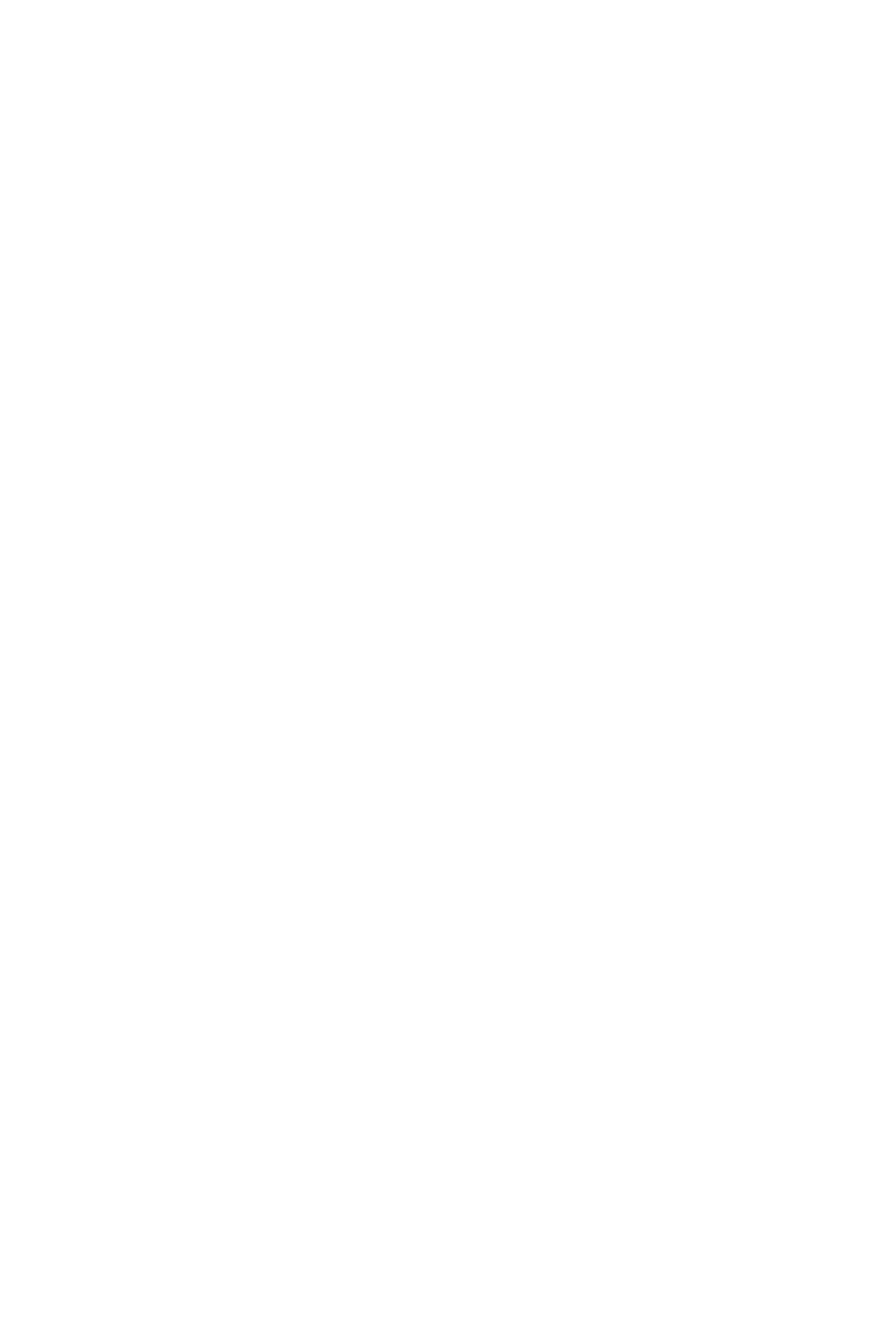
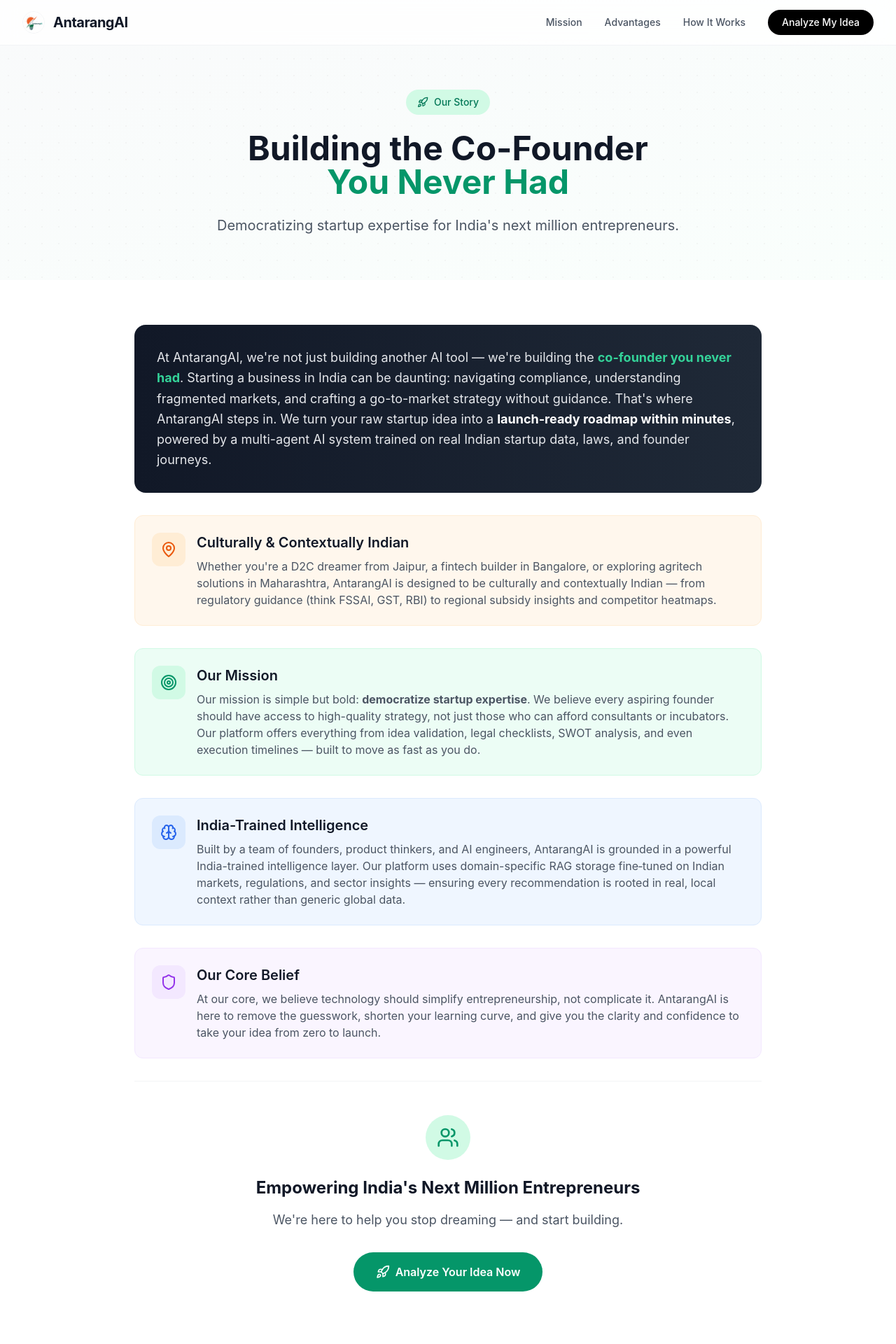
Before and after one commit to rakeshreddyd56/antarangai, a React (Vite) app: page /about in a window 1280 px wide. Before the commit this address had no page. Shown: the top 1920 px of the page at 70% size. Before the commit the page ends 800 px from the top, so only its background shows below. Built offline with nearby package versions, Linux system fonts and the light colour scheme.

Commit message:
Add About Us page with company mission and story

```diff
--- a/src/App.tsx
+++ b/src/App.tsx
@@ -9,6 +9,7 @@
 import Privacy from './pages/Privacy';
 import Cookies from './pages/Cookies';
 import Legal from './pages/Legal';
+import About from './pages/About';
 import ScrollToTop from './components/ScrollToTop';
 
 const LandingPage = () => (
@@ -30,6 +31,7 @@
       <ScrollToTop />
       <Routes>
         <Route path="/" element={<LandingPage />} />
+        <Route path="/about" element={<About />} />
         <Route path="/terms" element={<Terms />} />
         <Route path="/privacy" element={<Privacy />} />
         <Route path="/cookies" element={<Cookies />} />
--- a/src/components/Footer.tsx
+++ b/src/components/Footer.tsx
@@ -23,7 +23,7 @@
           <div>
             <h4 className="font-bold text-gray-900 mb-4">Company</h4>
             <ul className="space-y-2 text-sm text-gray-600">
-              <li><a href="#" className="hover:text-primary transition-colors">About Us</a></li>
+              <li><Link to="/about" className="hover:text-primary transition-colors">About Us</Link></li>
               <li><a href="#" className="hover:text-primary transition-colors">Blog</a></li>
               <li><a href="#" className="hover:text-primary transition-colors">Contact</a></li>
             </ul>
--- /dev/null
+++ b/src/pages/About.tsx
@@ -0,0 +1,134 @@
+import { motion } from 'framer-motion';
+import { Rocket, Target, Users, Brain, MapPin, Shield } from 'lucide-react';
+import Navbar from '../components/Navbar';
+import Footer from '../components/Footer';
+
+const About = () => {
+  return (
+    <div className="min-h-screen flex flex-col bg-white">
+      <Navbar />
+
+      {/* Hero Section */}
+      <div className="relative pt-32 pb-16 px-4 sm:px-6 lg:px-8 bg-gradient-to-br from-gray-50 to-emerald-50/30 overflow-hidden">
+        {/* Background Pattern */}
+        <div className="absolute inset-0 opacity-[0.03]" style={{ backgroundImage: 'radial-gradient(#000 1px, transparent 1px)', backgroundSize: '24px 24px' }}></div>
+
+        <div className="max-w-4xl mx-auto text-center relative z-10">
+          <motion.div
+            initial={{ opacity: 0, y: 20 }}
+            animate={{ opacity: 1, y: 0 }}
+            transition={{ duration: 0.6 }}
+          >
+            <span className="inline-flex items-center gap-2 px-4 py-2 bg-emerald-100 text-emerald-700 rounded-full text-sm font-medium mb-6">
+              <Rocket size={16} />
+              Our Story
+            </span>
+            <h1 className="text-4xl md:text-5xl font-bold text-gray-900 mb-6 leading-tight">
+              Building the Co-Founder <br className="hidden md:block" />
+              <span className="text-emerald-600">You Never Had</span>
+            </h1>
+            <p className="text-xl text-gray-600 max-w-2xl mx-auto">
+              Democratizing startup expertise for India's next million entrepreneurs.
+            </p>
+          </motion.div>
+        </div>
+      </div>
+
+      {/* Main Content */}
+      <div className="flex-grow py-16 px-4 sm:px-6 lg:px-8">
+        <div className="max-w-4xl mx-auto">
+
+          <motion.div
+            initial={{ opacity: 0, y: 20 }}
+            animate={{ opacity: 1, y: 0 }}
+            transition={{ duration: 0.6, delay: 0.2 }}
+            className="prose prose-lg max-w-none text-gray-600 space-y-8"
+          >
+            {/* Opening */}
+            <div className="bg-gradient-to-r from-gray-900 to-gray-800 text-white p-8 rounded-2xl -mx-4 sm:mx-0">
+              <p className="text-lg leading-relaxed text-gray-200 m-0">
+                At AntarangAI, we're not just building another AI tool — we're building the <strong className="text-emerald-400">co-founder you never had</strong>. Starting a business in India can be daunting: navigating compliance, understanding fragmented markets, and crafting a go-to-market strategy without guidance. That's where AntarangAI steps in. We turn your raw startup idea into a <strong className="text-white">launch-ready roadmap within minutes</strong>, powered by a multi-agent AI system trained on real Indian startup data, laws, and founder journeys.
+              </p>
+            </div>
+
+            {/* India Focus */}
+            <div className="flex items-start gap-4 p-6 bg-orange-50 rounded-xl border border-orange-100">
+              <div className="w-12 h-12 bg-orange-100 rounded-xl flex items-center justify-center flex-shrink-0">
+                <MapPin className="text-orange-600" size={24} />
+              </div>
+              <div>
+                <h3 className="text-xl font-semibold text-gray-900 mt-0 mb-2">Culturally & Contextually Indian</h3>
+                <p className="m-0 text-gray-600">
+                  Whether you're a D2C dreamer from Jaipur, a fintech builder in Bangalore, or exploring agritech solutions in Maharashtra, AntarangAI is designed to be culturally and contextually Indian — from regulatory guidance (think FSSAI, GST, RBI) to regional subsidy insights and competitor heatmaps.
+                </p>
+              </div>
+            </div>
+
+            {/* Mission */}
+            <div className="flex items-start gap-4 p-6 bg-emerald-50 rounded-xl border border-emerald-100">
+              <div className="w-12 h-12 bg-emerald-100 rounded-xl flex items-center justify-center flex-shrink-0">
+                <Target className="text-emerald-600" size={24} />
+              </div>
+              <div>
+                <h3 className="text-xl font-semibold text-gray-900 mt-0 mb-2">Our Mission</h3>
+                <p className="m-0 text-gray-600">
+                  Our mission is simple but bold: <strong>democratize startup expertise</strong>. We believe every aspiring founder should have access to high-quality strategy, not just those who can afford consultants or incubators. Our platform offers everything from idea validation, legal checklists, SWOT analysis, and even execution timelines — built to move as fast as you do.
+                </p>
+              </div>
+            </div>
+
+            {/* Team & Tech */}
+            <div className="flex items-start gap-4 p-6 bg-blue-50 rounded-xl border border-blue-100">
+              <div className="w-12 h-12 bg-blue-100 rounded-xl flex items-center justify-center flex-shrink-0">
+                <Brain className="text-blue-600" size={24} />
+              </div>
+              <div>
+                <h3 className="text-xl font-semibold text-gray-900 mt-0 mb-2">India-Trained Intelligence</h3>
+                <p className="m-0 text-gray-600">
+                  Built by a team of founders, product thinkers, and AI engineers, AntarangAI is grounded in a powerful India-trained intelligence layer. Our platform uses domain-specific RAG storage fine‑tuned on Indian markets, regulations, and sector insights — ensuring every recommendation is rooted in real, local context rather than generic global data.
+                </p>
+              </div>
+            </div>
+
+            {/* Core Belief */}
+            <div className="flex items-start gap-4 p-6 bg-purple-50 rounded-xl border border-purple-100">
+              <div className="w-12 h-12 bg-purple-100 rounded-xl flex items-center justify-center flex-shrink-0">
+                <Shield className="text-purple-600" size={24} />
+              </div>
+              <div>
+                <h3 className="text-xl font-semibold text-gray-900 mt-0 mb-2">Our Core Belief</h3>
+                <p className="m-0 text-gray-600">
+                  At our core, we believe technology should simplify entrepreneurship, not complicate it. AntarangAI is here to remove the guesswork, shorten your learning curve, and give you the clarity and confidence to take your idea from zero to launch.
+                </p>
+              </div>
+            </div>
+
+            {/* Closing CTA */}
+            <div className="text-center py-12 border-t border-gray-100 mt-12">
+              <div className="w-16 h-16 bg-emerald-100 rounded-full flex items-center justify-center mx-auto mb-6">
+                <Users className="text-emerald-600" size={32} />
+              </div>
+              <h3 className="text-2xl font-bold text-gray-900 mb-4">
+                Empowering India's Next Million Entrepreneurs
+              </h3>
+              <p className="text-lg text-gray-600 max-w-2xl mx-auto mb-8">
+                We're here to help you stop dreaming — and start building.
+              </p>
+              <a
+                href="/"
+                className="inline-flex items-center gap-2 bg-emerald-600 text-white px-8 py-4 rounded-full font-semibold hover:bg-emerald-700 transition-colors"
+              >
+                <Rocket size={20} />
+                Analyze Your Idea Now
+              </a>
+            </div>
+
+          </motion.div>
+        </div>
+      </div>
+      <Footer />
+    </div>
+  );
+};
+
+export default About;
```
